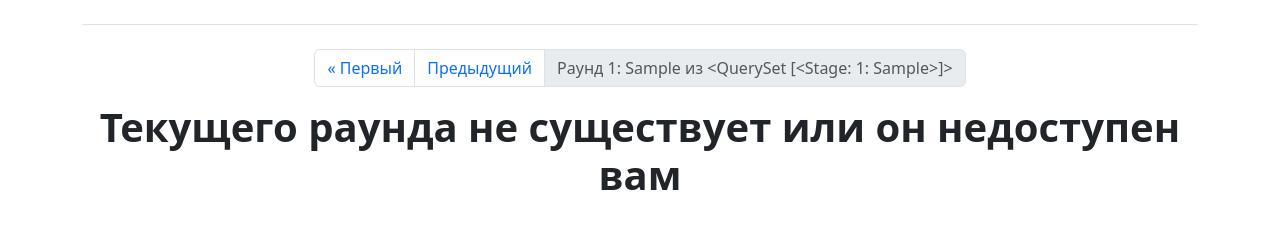
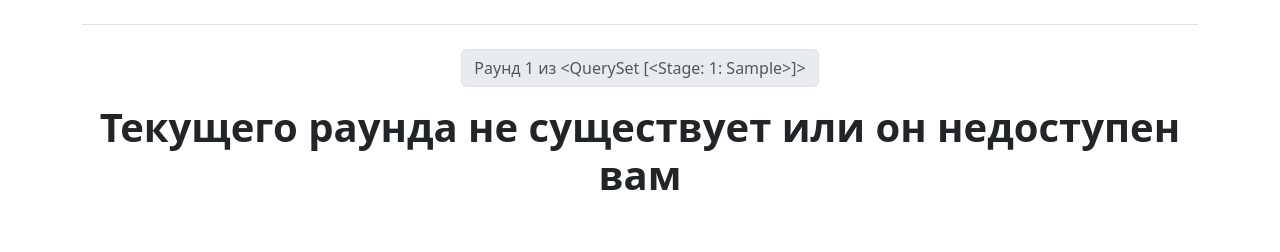
Before and after one commit to hextract/ths_gallery, a Django app: template templates/vote/hidden.html in a window 1280 px wide. Shown: the part 48-300 px from the top of the page. Run offline with Django 5.2, Linux system fonts and the light colour scheme; the template is opened without the code that fills it: values that come from a table or form of the project are taken from there, others are empty; tables that the repository leaves empty hold one stand-in row (values such as "Sample post"); parts of the project's set-up code (start-up, migrations or seed data) failed here and were passed over; some libraries are stand-ins or nearby versions.

Commit message:
v1.1.8 fixes

```diff
--- a/templates/vote/hidden.html
+++ b/templates/vote/hidden.html
@@ -6,18 +6,18 @@
     <div class="container">
         <nav aria-label="Page navigation example">
             <ul class="pagination justify-content-center">
-        {% if stage != 1 %}
+                {% if stage.id != 1 %}
 
                     <li class="page-item"><a class="page-link" href="?stage=1">&laquo; Первый</a></li>
-            <li class="page-item"><a class="page-link" href="?stage={{ stage|add:"-1" }}">Предыдущий</a></li>
+                    <li class="page-item"><a class="page-link" href="?stage={{ stage.id|add:"-1" }}">Предыдущий</a></li>
                 {% endif %}
 
                 <li class="page-item disabled">
-            <a class="page-link">Раунд {{ stage }} из {{ stages }}</a>
+                    <a class="page-link">Раунд {{ stage.id }} из {{ stages }}</a>
                 </li>
 
-        {% if stage < stages %}
-            <li class="page-item"><a class="page-link" href="?stage={{ stage|add:"1" }}">Следующий</a></li>
+                {% if stage.id < stages %}
+                    <li class="page-item"><a class="page-link" href="?stage={{ stage.id|add:"1" }}">Следующий</a></li>
                     <li class="page-item"><a class="page-link" href="?stage={{ stages }}">Последний &raquo;</a></li>
                 {% endif %}
             </ul>
--- a/vote/views.py
+++ b/vote/views.py
@@ -13,7 +13,6 @@
         if not stage.shown:
             return render(request, 'vote/hidden.html', context={'stage': stage,
                                                       'stages': stages})
-        stage = stage.id
     else:
         stages = len(Stage.objects.all())
 
```
Lines whose indentation alone changed are shown as unchanged.
